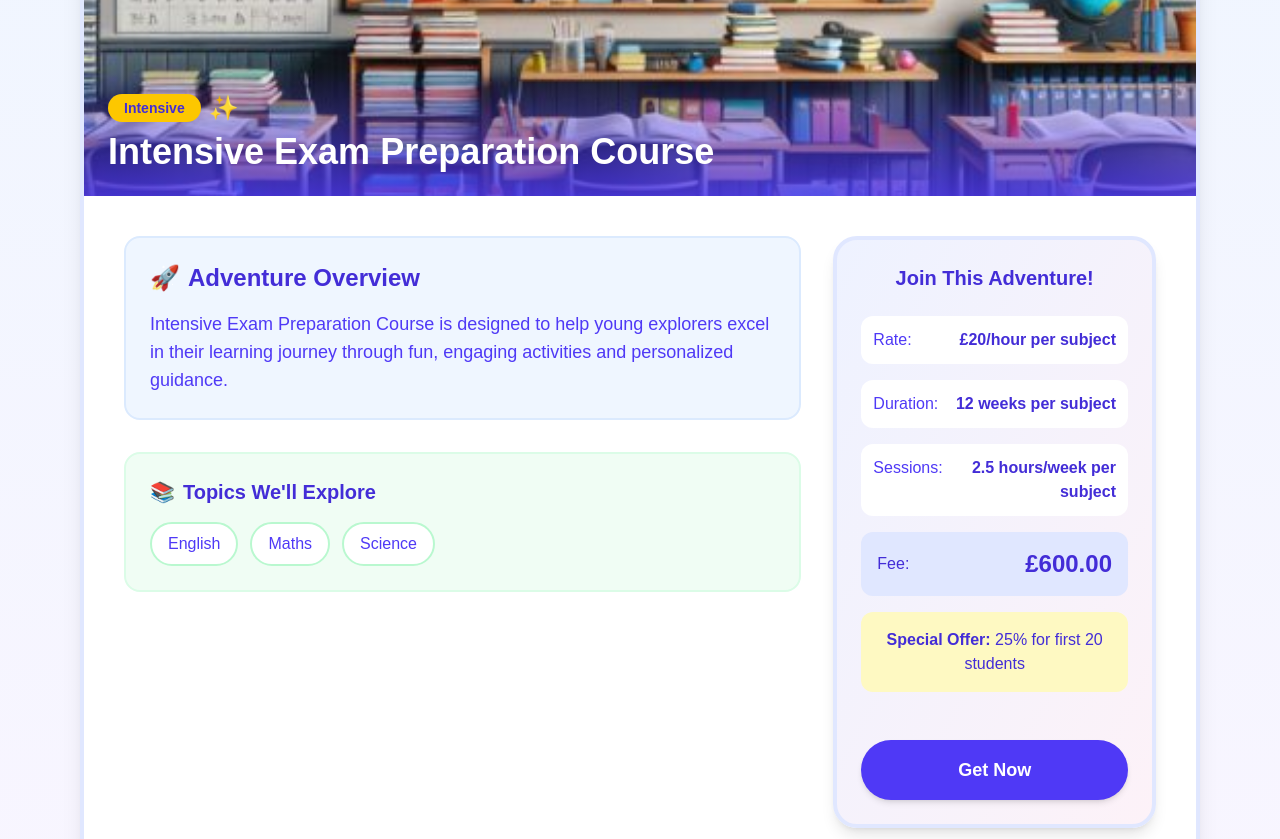
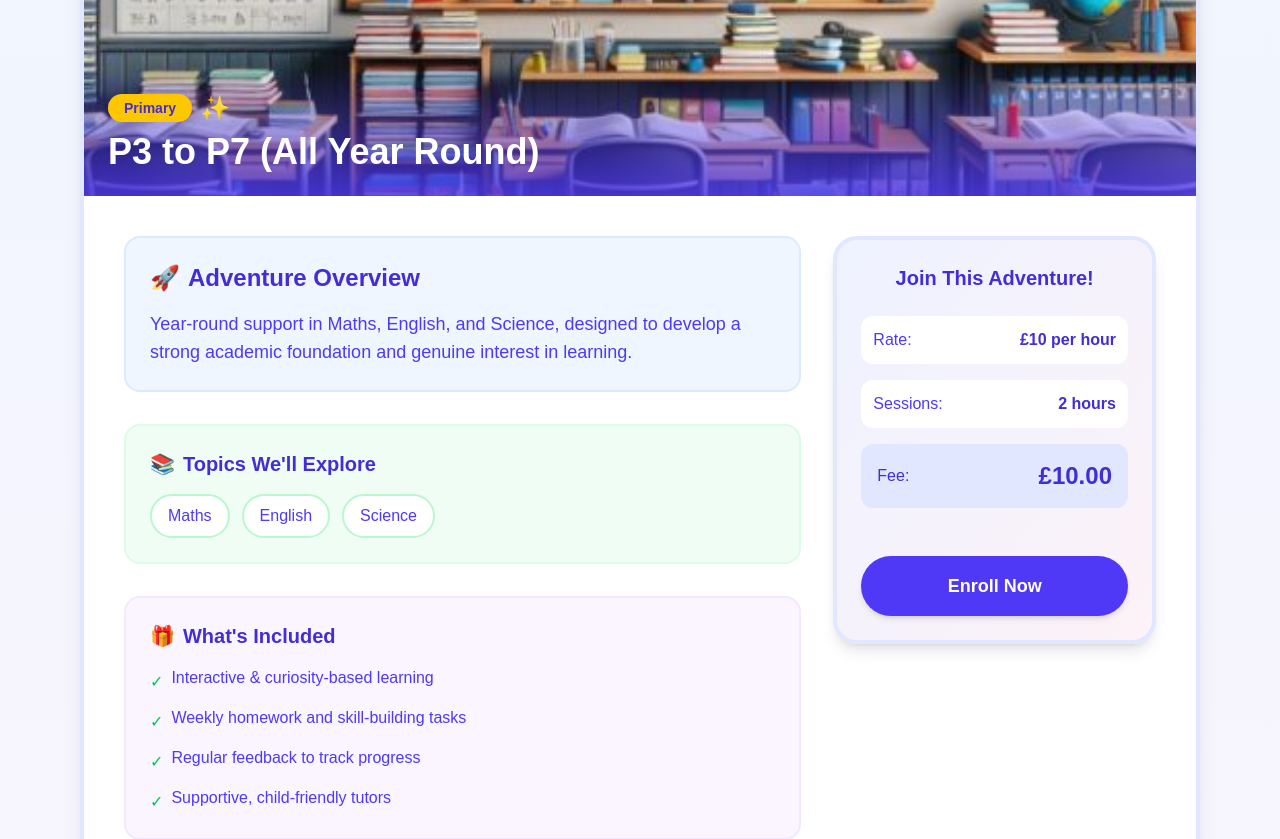
Before and after one commit to MoyasiGinko/iLearners-Hub, a Next.js app: page /courses/1 in a window 1280 px wide. Shown: the part 640-1479 px from the top of the page. Built offline with nearby package versions, Linux system fonts and the light colour scheme.

Commit message:
update the course data

```diff
--- a/components/courses/course/CourseDetails.tsx
+++ b/components/courses/course/CourseDetails.tsx
@@ -127,11 +127,7 @@ const CourseDetailsPage = () => {
                   <h2 className="text-2xl font-bold text-indigo-700 mb-4 flex items-center">
                     <span className="mr-2">🚀</span> Adventure Overview
                   </h2>
-                  <p className="text-indigo-600 text-lg">
-                    {course.title} is designed to help young explorers excel in
-                    their learning journey through fun, engaging activities and
-                    personalized guidance.
-                  </p>
+                  <p className="text-indigo-600 text-lg">{course.overview}</p>
                 </div>
 
                 {course.subjects && (
--- a/components/courses/course/courseData.tsx
+++ b/components/courses/course/courseData.tsx
@@ -5,7 +5,7 @@ export type Course = {
   Image?: string;
   category: string;
   subjects?: string[];
-  rate: string;
+  rate?: string;
   duration?: string;
   sessions?: string;
   fee: string;
@@ -14,150 +14,283 @@ export type Course = {
   schedule?: string;
   flexibility?: string;
   action: string;
+  overview?: string;
 };
 
 export const courseCategories: string[] = [
-  "Intensive",
-  "Higher",
-  "Revision",
+  "Primary",
   "Secondary",
-  "Primary",
+  "National 5",
+  "Highers",
+  "Advanced Highers",
+  "Exam Revision",
+  "Mock Exams",
+  "Tips & Hints",
 ];
 
 export const courses: Course[] = [
   {
     id: 1,
-    title: "Intensive Exam Preparation Course",
+    title: "P3 to P7 (All Year Round)",
     Image: "/images/courses/c1.jpg",
-    category: "Intensive",
-    subjects: ["English", "Maths", "Science"],
-    rate: "£20/hour per subject",
-    duration: "12 weeks per subject",
-    sessions: "2.5 hours/week per subject",
-    fee: "£600.00",
-    discount: "25% for first 20 students",
-    action: "Get Now",
+    category: "Primary",
+    subjects: ["Maths", "English", "Science"],
+    rate: "£10 per hour",
+    sessions: "2 hours",
+    fee: "£10.00",
+    action: "Enroll Now",
+    overview:
+      "Year-round support in Maths, English, and Science, designed to develop a strong academic foundation and genuine interest in learning.",
+    includes: [
+      "Interactive & curiosity-based learning",
+      "Weekly homework and skill-building tasks",
+      "Regular feedback to track progress",
+      "Supportive, child-friendly tutors",
+    ],
   },
   {
     id: 2,
-    title: "Higher Physics Course",
+    title: "S1 & S2 (All Year Round)",
     Image: "/images/courses/c1.jpg",
-
-    category: "Higher",
-    rate: "£25/hour",
-    fee: "£200.00",
-    action: "Get Now",
+    category: "Secondary",
+    subjects: ["Maths", "Science"],
+    rate: "£12 per hour",
+    sessions: "2 hours",
+    fee: "£12.00",
+    action: "Enroll Now",
+    overview:
+      "Bridges the transition from primary to secondary with academic and emotional support.",
+    includes: [
+      "Study habit development",
+      "Focused topic reviews & skill checks",
+      "Personalised support & mentoring",
+      "Parent updates every few weeks",
+    ],
   },
   {
     id: 3,
-    title: "Higher Mathematics Course",
+    title: "S3 (All Year Round)",
     Image: "/images/courses/c1.jpg",
-
-    category: "Higher",
-    rate: "£25/hour",
-    fee: "£200.00",
-    action: "Get Now",
+    category: "Secondary",
+    subjects: ["Maths", "Physics", "Chemistry", "Biology"],
+    rate: "£16 per hour",
+    sessions: "1 hour",
+    fee: "£16.00",
+    action: "Enroll Now",
+    overview:
+      "Early preparation for National 5-level work, helping students deepen understanding of key concepts.",
+    includes: [
+      "Early intro to National 5-style questions",
+      "Concept-focused teaching",
+      "Study planning & feedback",
+      "Encouragement of independent learning",
+    ],
   },
   {
     id: 4,
-    title: "National 5 Physics Revision",
+    title: "National 5 (August – February)",
     Image: "/images/courses/c1.jpg",
-
-    category: "Revision",
-    rate: "£20/hour",
-    duration: "12 weeks",
-    sessions: "2.5 hours/week",
-    fee: "£600.00",
-    action: "Get Now",
+    category: "National 5",
+    subjects: ["Maths", "Physics", "Chemistry", "Biology"],
+    rate: "£17 per hour",
+    sessions: "1.5 hours",
+    fee: "£17.00",
+    action: "Enroll Now",
+    overview:
+      "Curriculum-aligned sessions covering Maths and Sciences from August to February.",
+    includes: [
+      "Homework + feedback included",
+      "Curriculum-aligned teaching",
+      "Concept building before intense exam prep starts",
+      "Progress reviews",
+      "Structured lessons with mini quizzes",
+      "Personalised tutor support",
+    ],
   },
   {
     id: 5,
-    title: "National 5 Maths Revision",
+    title: "National 5 Exam Revision Course (January to April)",
     Image: "/images/courses/c1.jpg",
-
-    category: "Revision",
-    rate: "£20/hour",
-    duration: "12 weeks",
-    sessions: "2.5 hours/week",
+    category: "Exam Revision",
+    subjects: ["Maths", "Physics", "Chemistry", "Biology"],
+    rate: "£20 per hour",
+    sessions: "2 hours",
+    duration: "30 hours total",
     fee: "£600.00",
-    action: "Get Now",
+    action: "Enroll Now",
+    overview:
+      "Intensive 30-hour revision course preparing students for National 5 exams.",
+    includes: [
+      "2 Mock Exams included",
+      "Full syllabus revision",
+      "Exam strategies + tips",
+      "Marked mocks with tutor feedback",
+      "Progress reports for parents",
+      "Model answer walkthroughs and writing structure guidance",
+      "Performance review sessions",
+      "Breakdown of SQA marking schemes and grade boundaries",
+    ],
   },
   {
     id: 6,
-    title: "S4 Physics",
+    title: "Highers (August – February)",
     Image: "/images/courses/c1.jpg",
-
-    category: "Secondary",
-    rate: "£189/month",
-    duration: "16 weeks",
-    sessions: "Two 1.5-hour sessions/week",
-    includes: ["Mock Exams"],
-    fee: "£189.00",
-    action: "Get Now",
+    category: "Highers",
+    subjects: ["Maths", "Physics", "Chemistry", "Biology"],
+    rate: "£25 per hour",
+    sessions: "1.5 hours",
+    fee: "£25.00",
+    action: "Enroll Now",
+    overview:
+      "Expert support for students aiming for strong results in S5/S6 and beyond.",
+    includes: [
+      "In-depth syllabus coverage",
+      "Study planning and workload management",
+      "Personalised academic support with writing, problem-solving, and theory",
+      "Weekly tasks and feedback",
+      "University preparation guidance",
+    ],
   },
   {
     id: 7,
-    title: "S4 Mathematics",
+    title: "Highers Exam Revision Course (January to April)",
     Image: "/images/courses/c1.jpg",
-
-    category: "Secondary",
-    rate: "£189/month",
-    duration: "16 weeks",
-    sessions: "Two 1.5-hour sessions/week",
-    includes: ["Mock Exams"],
-    fee: "£189.00",
-    action: "Get Now",
+    category: "Exam Revision",
+    subjects: ["Maths", "Physics", "Chemistry", "Biology"],
+    rate: "£25 per hour",
+    sessions: "2 hours",
+    duration: "30 hours total",
+    fee: "£750.00",
+    action: "Enroll Now",
+    overview:
+      "Focused exam prep programme for Highers with mock exams and detailed reviews.",
+    includes: [
+      "2 Mock Exams included with grading, feedback & improvement tips",
+      "Intensive revision of critical topics",
+      "Timed paper practice",
+      "Practice with long-answer and problem-solving questions",
+      "Mistake analysis + Tips & strategies for exams",
+      "Visual Revision tools: mind maps, flow charts, summaries",
+      "Performance review sessions",
+      "Breakdown of SQA marking schemes and grade boundaries",
+      "Regular tutor feedback and confidence tracking",
+    ],
   },
   {
     id: 8,
-    title: "S3 Physics",
+    title: "National 5 Mock Exam",
     Image: "/images/courses/c1.jpg",
-
-    category: "Secondary",
-    rate: "£99/month",
-    duration: "36 weeks",
-    sessions: "1.5 hours/week",
-    includes: ["Mock Exams"],
-    fee: "£99.00",
-    action: "Get Now",
+    category: "Mock Exams",
+    subjects: ["Maths", "Physics", "Chemistry", "Biology"],
+    rate: "£50 per subject",
+    fee: "£50.00",
+    action: "Book Now",
+    overview:
+      "Full-length mock exam under real exam conditions with detailed feedback.",
+    includes: [
+      "Full test + marking",
+      "Individual feedback report",
+      "Improvement advice",
+    ],
   },
   {
     id: 9,
-    title: "S3 Mathematics",
+    title: "Highers Mock Exam",
     Image: "/images/courses/c1.jpg",
-
-    category: "Secondary",
-    rate: "£99/month",
-    duration: "36 weeks",
-    sessions: "1.5 hours/week",
-    includes: ["Mock Exams"],
-    fee: "£99.00",
-    action: "Get Now",
+    category: "Mock Exams",
+    subjects: ["Maths", "Physics", "Chemistry", "Biology"],
+    rate: "£70 per subject",
+    fee: "£70.00",
+    action: "Book Now",
+    overview: "Real-exam style mocks to evaluate readiness before finals.",
+    includes: [
+      "Full mock exam",
+      "Marked scripts with comments",
+      "Performance insights",
+    ],
   },
   {
     id: 10,
-    title: "S1 & S2",
+    title: "Advanced Highers Mock Exam",
     Image: "/images/courses/c1.jpg",
-
-    category: "Secondary",
-    subjects: ["Mathematics", "English", "Science"],
-    rate: "£10/hour",
-    schedule: "Monday to Friday (3:30pm to 6:30pm)",
-    flexibility: "Enrol for your suitable no. of days and hours",
-    fee: "£10.00",
-    action: "Get Now",
+    category: "Mock Exams",
+    subjects: ["Maths", "Physics", "Chemistry", "Biology"],
+    rate: "£100 per subject",
+    fee: "£100.00",
+    action: "Book Now",
+    overview: "Challenging mock exams designed to simulate actual exam stress.",
+    includes: [
+      "Real exam conditions",
+      "Expert-marked scripts",
+      "Feedback on technique",
+      "Suggested next steps",
+    ],
   },
   {
     id: 11,
-    title: "Primary 4 to Primary 7",
+    title: "National 5 – Tips & Hints Session",
     Image: "/images/courses/c1.jpg",
+    category: "Tips & Hints",
+    subjects: ["Maths", "Physics", "Chemistry", "Biology"],
 
-    category: "Primary",
-    subjects: ["Mathematics", "English", "Science"],
-    rate: "£10/hour",
-    schedule: "Monday to Friday (3:30pm to 6:30pm)",
-    flexibility: "Enrol for your suitable no. of days and hours",
-    fee: "£10.00",
-    action: "Get Now",
+    fee: "£100.00",
+    action: "Book Now",
+    overview:
+      "Strategic lesson designed to give students an edge before their exams.",
+    includes: [
+      "Breakdown of common question types & how to answer them",
+      "Tips for understanding command words: 'describe', 'explain', 'justify'",
+      "Highlighting commonly missed marks and how to avoid them",
+      "Time-saving strategies for high-pressure questions",
+      "Quick recall tricks for formulas, processes, and definitions",
+      "What NOT to do — real student errors and how to dodge them",
+      "Final-week revision checklist & study planner",
+      "Q&A with experienced SQA-focused tutors",
+      "Take-home tips sheet with condensed advice",
+    ],
+  },
+  {
+    id: 12,
+    title: "Highers – Tips & Hints Session",
+    Image: "/images/courses/c1.jpg",
+    category: "Tips & Hints",
+    subjects: ["Maths", "Physics", "Chemistry", "Biology"],
+    fee: "£150.00",
+    action: "Book Now",
+    overview:
+      "Expert-led session with insider strategies for approaching Higher exams confidently.",
+    includes: [
+      "Advanced exam strategies tailored to each subject",
+      "How to structure high-mark written responses",
+      "Techniques for analysing question language and unlocking intent",
+      "Time management: allocating minutes per section or marks",
+      "Tips for long-answer planning and data-handling questions",
+      "High-frequency topics and what to prioritise in revision",
+      "Final-day prep checklist & study map",
+      "Live question dissection & group discussion",
+      "Post-session cheat sheet with tips and reminders",
+    ],
+  },
+  {
+    id: 13,
+    title: "Advanced Highers – Tips & Hints Session",
+    Image: "/images/courses/c1.jpg",
+    category: "Tips & Hints",
+    subjects: ["Maths", "Physics", "Chemistry", "Biology"],
+    fee: "£250.00",
+    action: "Book Now",
+    overview:
+      "Intensive premium session for ambitious students where every mark counts.",
+    includes: [
+      "Advanced techniques for tackling high-mark and essay-style questions",
+      "Exam blueprint: how SQA examiners allocate marks",
+      "Guidance on showing analytical depth in responses",
+      "Subject-specific advice for interpreting tricky problems",
+      "Breakdown of sample A-grade answers and how to replicate them",
+      "Time-saving structures for extended responses",
+      "Final revision priorities and efficiency plan",
+      "One-to-one feedback on question approach (if needed)",
+      "Exclusive tip booklet for Advanced Highers",
+    ],
   },
 ];
--- a/components/courses/course/index.tsx
+++ b/components/courses/course/index.tsx
@@ -109,7 +109,7 @@ const CoursePage = () => {
                           Learn More
                         </span>
                       </Link>
-                      <Link href={`/courses/${course.id}/register`}>
+                      <Link href={`/courses/${course.id}`}>
                         <span className="inline-block bg-indigo-100 hover:bg-indigo-200 text-indigo-700 font-bold px-4 py-2 rounded-full transition-all">
                           {course.action}
                         </span>
```
Also changed, not shown: public/images/logo.png (added).
